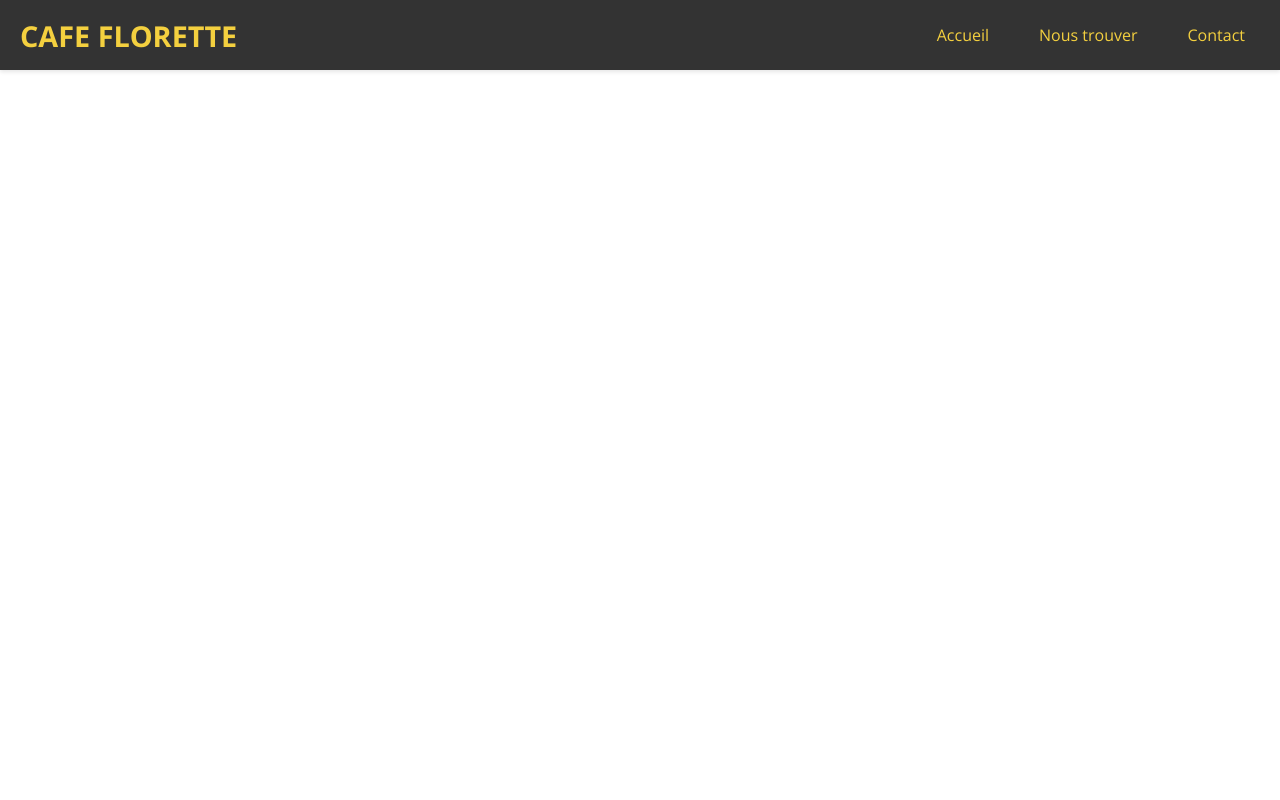
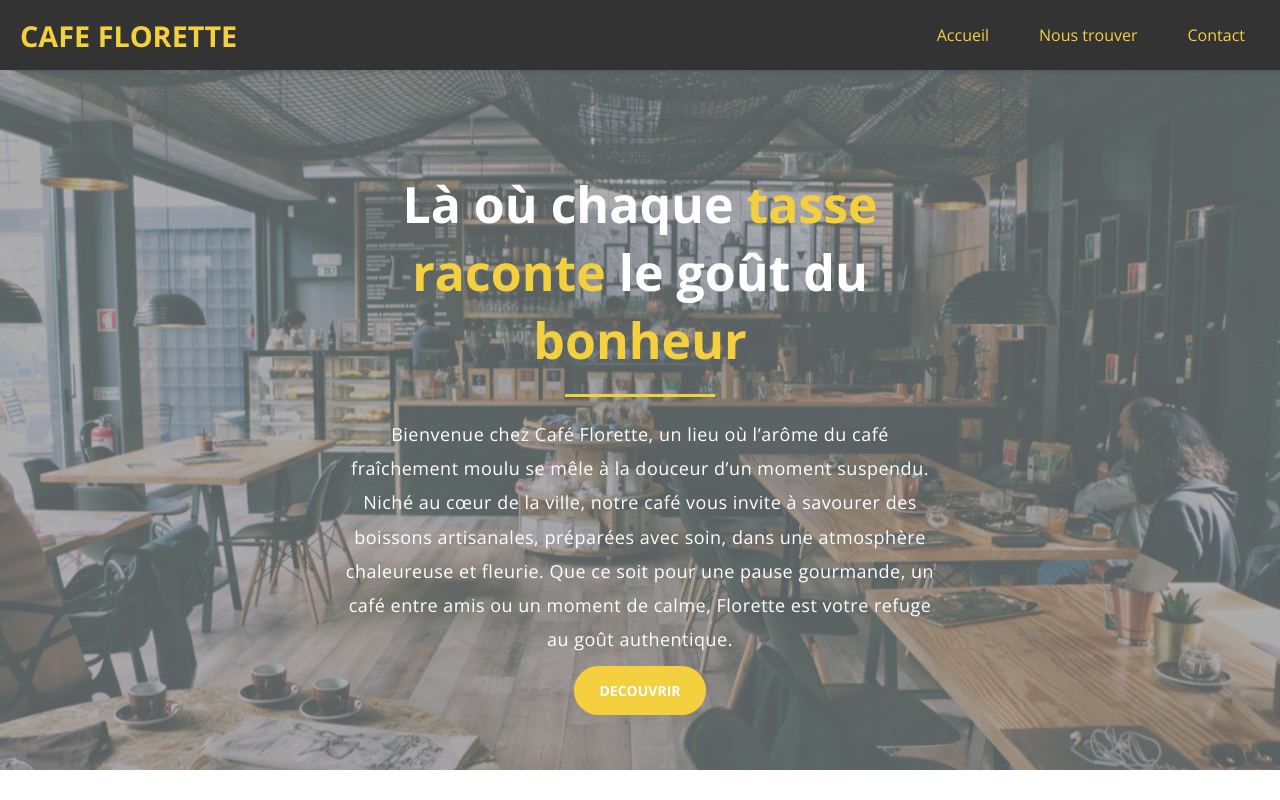
Before and after one commit to Slim-coder20/cafe_florette, a plain HTML site: page index.html in a window 1280 px wide. Drawn offline with nearby package versions, Linux system fonts and the light colour scheme.

Commit message:
mise en place de la section hero du site

```diff
--- a/css/styles.css
+++ b/css/styles.css
@@ -23,6 +23,40 @@ a {
   text-decoration: none;
 }
 
+.separator {
+  margin: 20px auto;
+  height: 3px;
+  width: 150px;
+  background-color: #f4d03f;
+
+}
+
+p {
+  margin-bottom: 10px;
+}
+span {
+  color: #f4d03f;
+}
+
+.btn {
+  display: inline-block;
+  padding: 15px 25px;
+  border-radius: 30px;
+  font-weight: bold;
+  font-size: 14px;
+
+}
+
+.btn-primary {
+  background: #f4d03f;
+  color: white;
+}
+
+.btn-primary:hover{
+  background: #dccc90;
+  transition: 0.5s ease-in-out;
+  color:white;
+}
 /* HEADER */
 .header {
   background: #333;
@@ -76,3 +110,33 @@ header nav ul li a:hover {
   background-color: rgba(255, 255, 255, 0.1);
   transform: translateY(-2px);
 }
+
+/*  Section VP */
+
+.vp {
+  height: 700px;
+  background: url(../images/cafe1.jpg) center center;
+  block-size: cover;
+  text-align: center;
+
+}
+
+.vp-content {
+  max-width: 600px;
+  padding-top: 100px;
+  color: white;
+  display: block;
+  margin: auto;
+}
+
+.vp-content h1 {
+  font-size: 50px;
+  font-weight: 700;
+
+}
+
+.vp-content p {
+  font-size: 18px;
+  letter-spacing: 0.5px;
+  line-height: 1.9em;
+}
--- a/index.html
+++ b/index.html
@@ -22,10 +22,28 @@
         </h1>
         <ul>
           <li><a href="./index.html">Accueil</a></li>
-          <li><a href="./wherre.html">Nous trouver</a></li>
+          <li><a href="./where.html">Nous trouver</a></li>
           <li><a href="./contact.html">Contact</a></li>
         </ul>
       </nav>
     </header>
+    <!--Section VP -->
+    <section class="vp">
+      <div class="vp-content">
+        <h1>
+          Là où chaque <span>tasse</span> <span>raconte</span> le goût du <span>bonheur</span>
+        </h1>
+        <div class="separator"></div>
+        <p>
+          Bienvenue chez Café Florette, un lieu où l’arôme du café fraîchement
+          moulu se mêle à la douceur d’un moment suspendu. Niché au cœur de la
+          ville, notre café vous invite à savourer des boissons artisanales,
+          préparées avec soin, dans une atmosphère chaleureuse et fleurie. Que
+          ce soit pour une pause gourmande, un café entre amis ou un moment de
+          calme, Florette est votre refuge au goût authentique.
+        </p>
+        <a href="./where.html" class="btn btn-primary">DECOUVRIR</a>
+      </div>
+    </section>
   </body>
 </html>
```
Also changed, not shown: where.html (renamed from wherre.html).
